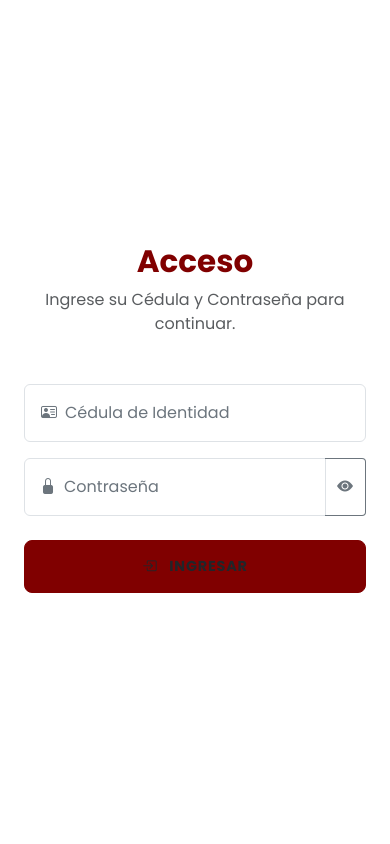
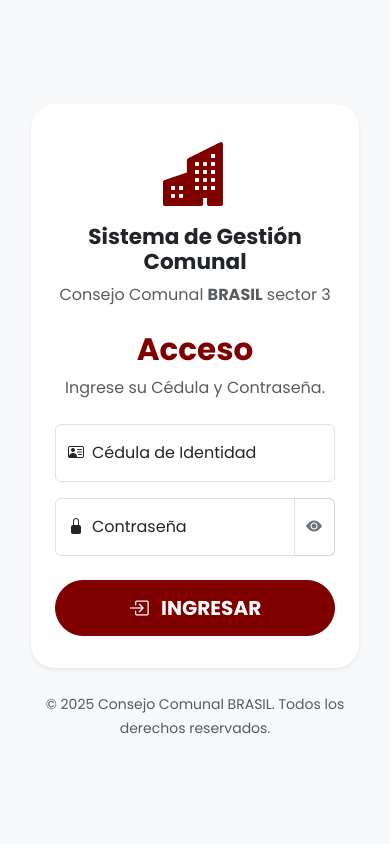
Before and after one commit to Denxxe/grupobrasil, a PHP site: page /public/index.php in a window 390 px wide. Run offline with PHP 8.4, Linux system fonts and the light colour scheme.

Commit message:
Nuevo login minimalista

```diff
--- a/app/views/login.php
+++ b/app/views/login.php
@@ -20,81 +20,104 @@ $color_acento = '#E0A800';   // Color secundario (Dorado/Crema)
 
     <link href="https://fonts.googleapis.com/css2?family=Poppins:wght@400;600;700&display=swap" rel="stylesheet">
 
-     <link rel="stylesheet" href="../public/css/loginstyles.css">
-
     <style>
-        /* Estilos en línea para mantener la estética si no usas loginstyles.css */
         :root {
             --primary-color: <?php echo $color_vinotinto; ?>;
             --accent-color: <?php echo $color_acento; ?>;
         }
-        .bg-image {
-            background-image: url('path/to/your/background/image.jpg'); /* Reemplaza con tu imagen de fondo */
-            background-size: cover;
-            background-position: center;
-            min-height: 100vh;
+
+        body {
+            font-family: 'Poppins', sans-serif;
+            background-color: #f8f9fa; /* Fondo claro */
         }
-        .brand-panel {
-            background: rgba(0, 0, 0, 0.4); /* Capa oscura semitransparente */
-            width: 100%;
-            height: 100%;
-            display: flex;
-            align-items: center;
-            justify-content: center;
-            padding: 3rem;
-            text-align: center;
-        }
+
+        /* Icono de la marca (ahora usa el color primario) */
         .brand-icon {
-            font-size: 5rem;
-            color: var(--accent-color);
+            font-size: 4rem;
+            color: var(--primary-color);
             margin-bottom: 1rem;
         }
+
         .login-heading {
             color: var(--primary-color);
         }
+
         .btn-login {
             background-color: var(--primary-color);
             border-color: var(--primary-color);
-            transition: background-color 0.3s ease;
+            transition: all 0.3s ease;
+            padding-top: 0.75rem;
+            padding-bottom: 0.75rem;
+            /* Texto e ícono blanco */
+            color: #fff !important;
         }
+
+        /* Hover simplificado, sin sombras ni transformaciones */
         .btn-login:hover {
-            background-color: #6a0000; /* Tono más oscuro de Vinotinto */
+            background-color: #6a0000;
             border-color: #6a0000;
+            color: #fff !important; /* Asegurar que el texto se mantenga blanco en hover */
         }
+
         /* Estilo para los campos de formulario flotantes */
-        .form-floating > .form-control:focus, .form-floating > .form-control:not(:placeholder-shown) {
+        .form-floating > .form-control:focus,
+        .form-floating > .form-control:not(:placeholder-shown) {
             border-color: var(--primary-color);
             box-shadow: 0 0 0 0.25rem rgba(128, 0, 0, 0.25);
         }
+
+        .form-control:focus {
+             border-color: var(--primary-color);
+             box-shadow: 0 0 0 0.25rem rgba(128, 0, 0, 0.25) !important;
+        }
+
+        /* Estilo para el botón de ver/ocultar contraseña */
+        #togglePassword {
+            border-left: 0;
+            border-color: #ced4da;
+        }
+        #togglePassword:hover {
+            color: var(--primary-color);
+        }
+
+        /* Ajuste para el 'Ojito' en el input-group */
+        .input-group .form-floating {
+            flex: 1;
+        }
+        .input-group .form-floating .form-control {
+            border-top-right-radius: 0;
+            border-bottom-right-radius: 0;
+        }
+        .input-group #togglePassword {
+            border-top-right-radius: 0.375rem;
+            border-bottom-right-radius: 0.375rem;
+        }
+
     </style>
 
 </head>
-<body>
+<body class="bg-light">
 
-    <div class="container-fluid ps-md-0">
-        <div class="row g-0">
-            <div class="col-md-5 col-lg-6 d-none d-md-flex bg-image">
-                <div class="brand-panel">
-                    <div class="brand-content">
+    <!-- Contenedor principal centrado vertical y horizontalmente --><div class="d-flex justify-content-center align-items-center min-vh-100 p-3 p-md-0">
+
+        <!-- Columna responsiva para la tarjeta de login --><div class="col-11 col-sm-10 col-md-8 col-lg-6 col-xl-4">
+
+            <!-- Tarjeta de Login Minimalista con sombra sutil --><div class="card shadow-sm border-0" style="border-radius: 1.5rem;">
+                <div class="card-body p-4 p-md-5">
+
+                    <!-- Encabezado de la marca (Movido aquí) --><div class="text-center mb-4">
                         <i class="bi bi-buildings-fill brand-icon"></i>
-                        <h1 class="text-white fw-bold">Sistema de Gestión Comunal</h1>
-                        <h3 class="text-white-50 mt-3">Consejo Comunal <b>BRASIL</b> sector 3</h3>
-                    </div>
-                </div>
+                        <h1 class="h4 fw-bold text-dark">Sistema de Gestión Comunal</h1>
+                        <p class="text-muted mb-0">Consejo Comunal <b>BRASIL</b> sector 3</p>
                     </div>
 
-            <div class="col-md-7 col-lg-6">
-                <div class="login d-flex align-items-center py-5" style="min-height: 100vh;">
-                    <div class="container">
-                        <div class="row">
-                            <div class="col-md-10 col-lg-8 mx-auto">
-                                <div class="text-center text-md-start mb-5">
+                    <!-- Encabezado del formulario --><div class="text-center text-md-start mb-4">
                         <h2 class="login-heading fw-bolder display-5">Acceso</h2>
-                                    <p class="text-muted">Ingrese su Cédula y Contraseña para continuar.</p>
+                        <p class="text-muted">Ingrese su Cédula y Contraseña.</p>
                     </div>
 
                     <?php
-                                // Bloque PHP de manejo de errores mejorado
+                    // Bloque PHP de manejo de errores (Sin cambios)
                     if (isset($_GET['error'])) {
                         $error_map = [
                             'credenciales_invalidas' => 'Cédula o contraseña incorrectos.',
@@ -112,7 +135,7 @@ $color_acento = '#E0A800';   // Color secundario (Dorado/Crema)
                     }
                     ?>
 
-                                <form action="/grupobrasil/public/index.php?route=login/authenticate" method="POST" id="loginForm" novalidate>
+                    <!-- Formulario de Login (Sin cambios en 'action' o 'name') --><form action="/grupobrasil/public/index.php?route=login/authenticate" method="POST" id="loginForm" novalidate>
 
                         <div class="form-floating mb-3">
                             <input
@@ -128,20 +151,22 @@ $color_acento = '#E0A800';   // Color secundario (Dorado/Crema)
                                 onkeypress="return isNumberKey(event)"
                             >
                             <label for="ci_usuario"><i class="bi bi-person-vcard me-2"></i>Cédula de Identidad</label>
-                                        <div class="invalid-feedback">La cédula debe contener solo números y un máximo de 9 dígitos.</div>
+                            <div class="invalid-feedback">La cédula debe contener solo números (máx. 9 dígitos).</div>
                         </div>
 
-                                    <div class="input-group form-floating mb-3">
-                                        <input type="password" class="form-control" id="password" name="password" placeholder="Contraseña" required>
+                        <!-- Grupo de Contraseña con 'Ojito' --><div class="input-group mb-3">
+                            <div class="form-floating">
+                                <input type="password" class="form-control" id="password" name="password" placeholder="Contraseña" required maxlength="16">
                                 <label for="password"><i class="bi bi-lock-fill me-2"></i>Contraseña</label>
-                                        <button class="btn btn-outline-secondary border-start-0" type="button" id="togglePassword" style="border-radius: 0 0.25rem 0.25rem 0;">
+                                <div class="invalid-feedback">Por favor, ingrese su contraseña.</div>
+                            </div>
+                            <button class="btn btn-outline-secondary" type="button" id="togglePassword">
                                 <i class="bi bi-eye-fill"></i>
                             </button>
-                                        <div class="invalid-feedback">Por favor, ingrese su contraseña.</div>
                         </div>
 
                         <div class="d-grid mt-4">
-                                        <button class="btn btn-lg btn-login text-uppercase fw-bold mb-2" type="submit">
+                            <!-- Botón minimalista (sin sombra) --><button class="btn btn-lg btn-login text-uppercase fw-bold mb-2 rounded-pill" type="submit">
                                 <i class="bi bi-box-arrow-in-right me-2"></i> INGRESAR
                             </button>
                         </div>
@@ -149,16 +174,18 @@ $color_acento = '#E0A800';   // Color secundario (Dorado/Crema)
                     </form>
                 </div>
             </div>
-                    </div>
-                </div>
-            </div>
+
+            <!-- Footer sutil opcional --><footer class="text-center text-muted mt-4">
+                <small>&copy; <?php echo date('Y'); ?> Consejo Comunal BRASIL. Todos los derechos reservados.</small>
+            </footer>
+
         </div>
     </div>
 
     <script src="https://cdn.jsdelivr.net/npm/bootstrap@5.3.3/dist/js/bootstrap.bundle.min.js"></script>
 
-    <script>
-        // === 1. Validación de Cédula (Solo números, Máx 9 dígitos) ===
+    <!-- Script de funcionalides (Sin cambios) --><script>
+        // === 1. Validación de Cédula (Solo números) ===
         function isNumberKey(evt) {
             const charCode = (evt.which) ? evt.which : event.keyCode;
             // Permitir números (48 a 57)
@@ -174,6 +201,8 @@ $color_acento = '#E0A800';   // Color secundario (Dorado/Crema)
             const toggleButton = document.getElementById('togglePassword');
             const toggleIcon = toggleButton.querySelector('i');
 
+            // Asegurarse de que los elementos existen antes de añadir listeners
+            if(toggleButton && passwordInput) {
                 toggleButton.addEventListener('click', function (e) {
                     // Alternar el tipo de input entre 'password' y 'text'
                     const type = passwordInput.getAttribute('type') === 'password' ? 'text' : 'password';
@@ -188,20 +217,21 @@ $color_acento = '#E0A800';   // Color secundario (Dorado/Crema)
                         toggleIcon.classList.add('bi-eye-slash-fill');
                     }
                 });
+            }
 
             // Asignar la función de restricción de números al campo de cédula
             const ciInput = document.getElementById('ci_usuario');
+            if(ciInput) {
                 ciInput.addEventListener('keypress', isNumberKey);
-
-            // También forzar la limitación de 9 dígitos para la validación del navegador
-            ciInput.setAttribute('maxlength', '9');
+            }
 
             // === 3. Validación de Bootstrap para el formulario ===
             const form = document.getElementById('loginForm');
+            if(form && ciInput) {
                 form.addEventListener('submit', function(event) {
-                // Comprobación específica de la cédula al enviar (9 dígitos max)
-                if (ciInput.value.length > 9 || !/^\d+$/.test(ciInput.value)) {
-                    ciInput.setCustomValidity("Cédula inválida. Máximo 9 dígitos numéricos.");
+                    // Comprobación específica de la cédula al enviar
+                    if (ciInput.value.length > 9 || !/^\d{6,9}$/.test(ciInput.value)) {
+                        ciInput.setCustomValidity("Cédula inválida. Debe tener entre 6 y 9 dígitos numéricos.");
                     } else {
                         ciInput.setCustomValidity(""); // Restablecer la validación
                     }
@@ -212,6 +242,7 @@ $color_acento = '#E0A800';   // Color secundario (Dorado/Crema)
                     }
                     form.classList.add('was-validated');
                 }, false);
+            }
         });
     </script>
 </body>
```
Lines whose indentation alone changed are shown as unchanged.
